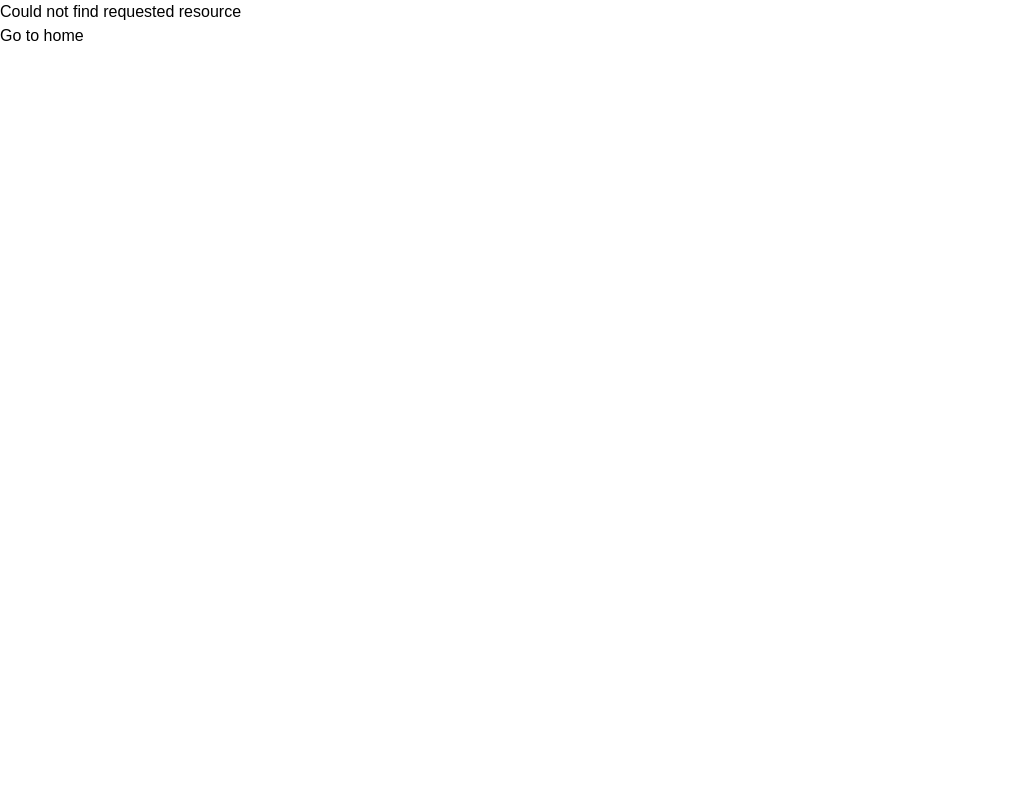
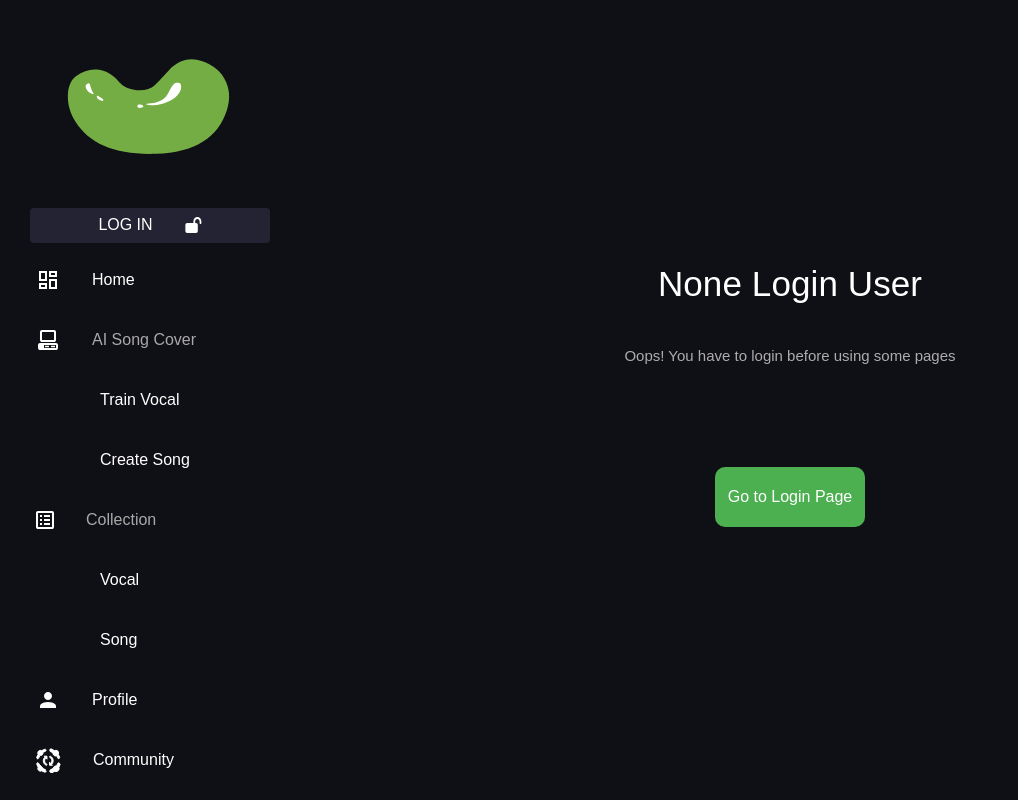
Before and after one commit to Programming-Seungwan/VoiceMeSing-Frontend-forkRepo-forDeploy, a Next.js app: page /NoneLoginUser in a window 1280 px wide. Before the commit this address had no page. Shown: the whole page, without its empty margins (0-1018 px from the left). Built offline with nearby package versions, Linux system fonts and the light colour scheme; a web font is replaced by a local one.

Commit message:
Feat : make none login user page
1. This page is used when none login user access to logined user's page

```diff
--- /dev/null
+++ b/src/app/(CommonLayout)/NoneLoginUser/layout.tsx
@@ -0,0 +1,5 @@
+export default function NoneLoginUserLayout({
+  children,
+}: Readonly<{ children: React.ReactNode }>) {
+  return <>{children}</>;
+}
--- /dev/null
+++ b/src/app/(CommonLayout)/NoneLoginUser/page.tsx
@@ -0,0 +1,18 @@
+import Link from 'next/link';
+
+export default function NoneLoginUserPage() {
+  return (
+    <div className="rightMain h-full justify-center items-center">
+      <span className="text-white normalFont text-[35px]">None Login User</span>
+      <span className="text-[15px] text-progressBarGray mt-[50px]">
+        Oops! You have to login before using some pages
+      </span>
+      <Link
+        href={'/login'}
+        className="w-[150px] h-[60px] text-white bg-themeColor rounded-[10px] mt-[100px] flex justify-center items-center text-base"
+      >
+        Go to Login Page
+      </Link>
+    </div>
+  );
+}
```
